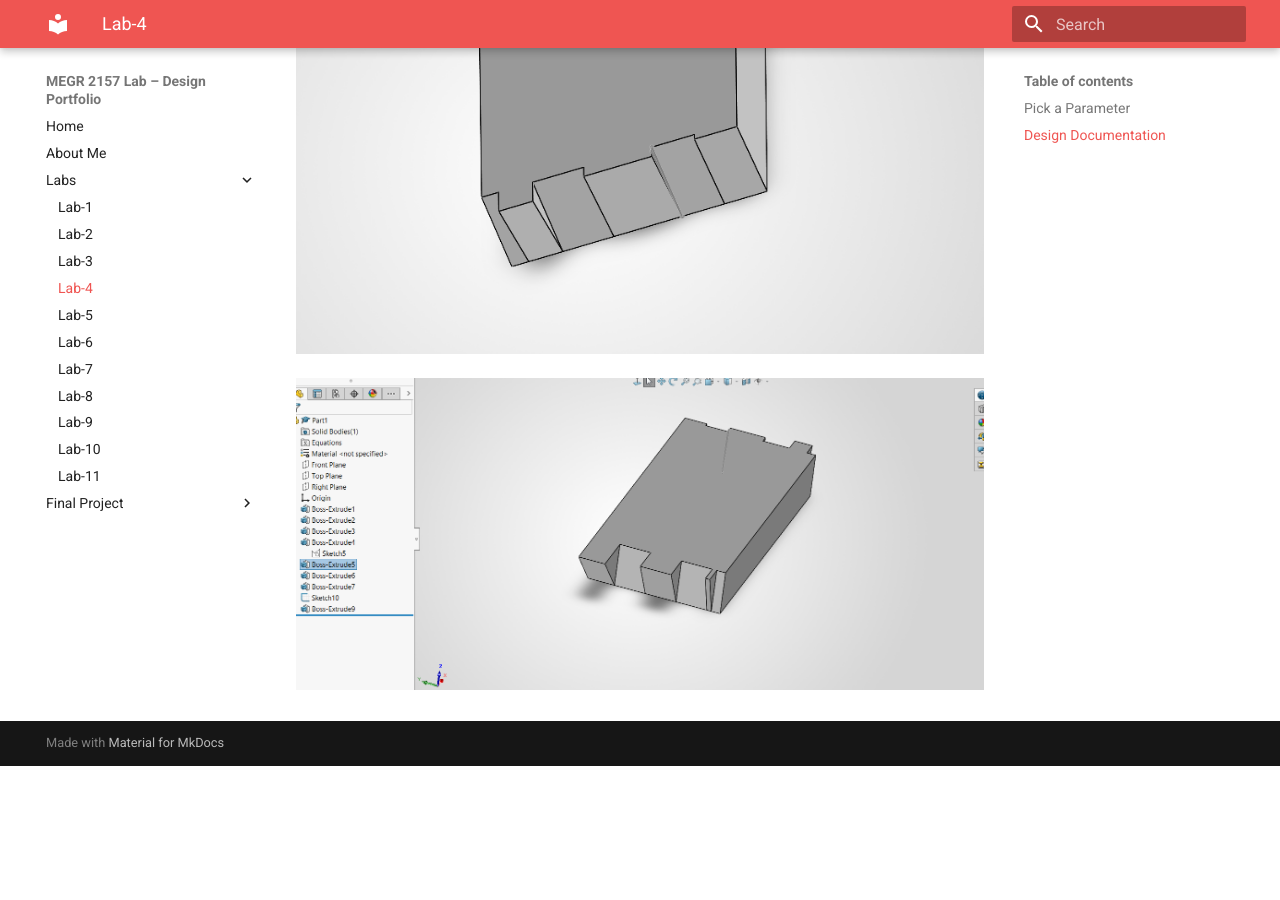
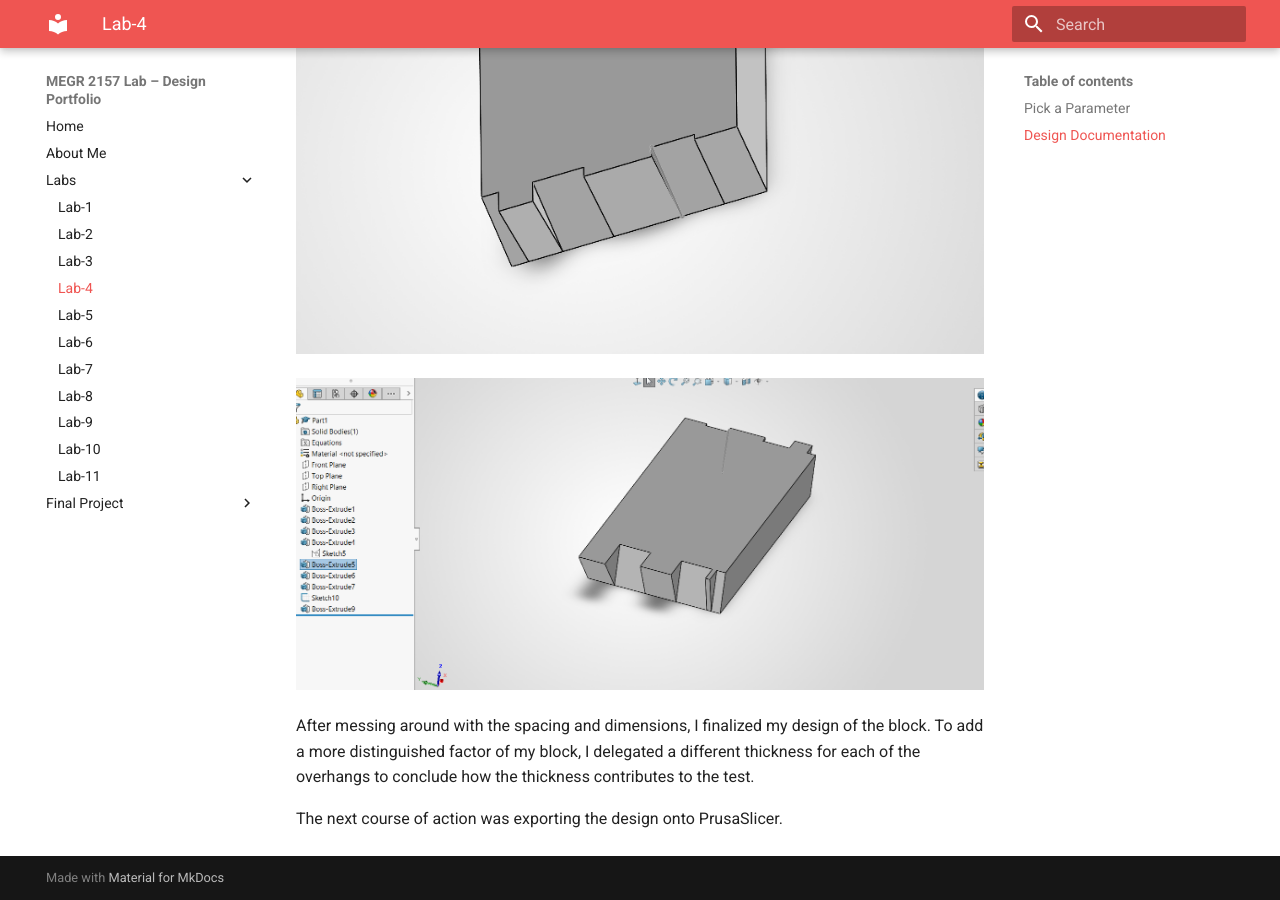
Before and after one commit to bspinne2/Brendan-Spinner-Portfolio, an MkDocs documentation site: the page built from docs/Labs/L04/index.md, in a window 1280 px wide and 900 px high, scrolled down 1870 px. Built offline with MkDocs 1.6.1 and Material for MkDocs 9.7.7, drawn with Linux system fonts in a browser that asks for light colours; before the commit the page ends 2636 px from its top, so only the background shows below that.

Commit message:
Update index.md

```diff
--- a/docs/Labs/L04/index.md
+++ b/docs/Labs/L04/index.md
@@ -21,3 +21,7 @@ This was my rough design of the block. While I was certain I could make it work,
 ![Screenshot](./Screenshot%202026-09-10%20140231.png)
 
 ![Screenshot](./Screenshot%202026-09-10%20140500.png)
+
+After messing around with the spacing and dimensions, I finalized my design of the block. To add a more distinguished factor of my block, I delegated a different thickness for each of the overhangs to conclude how the thickness contributes to the test.
+
+The next course of action was exporting the design onto PrusaSlicer.
```
